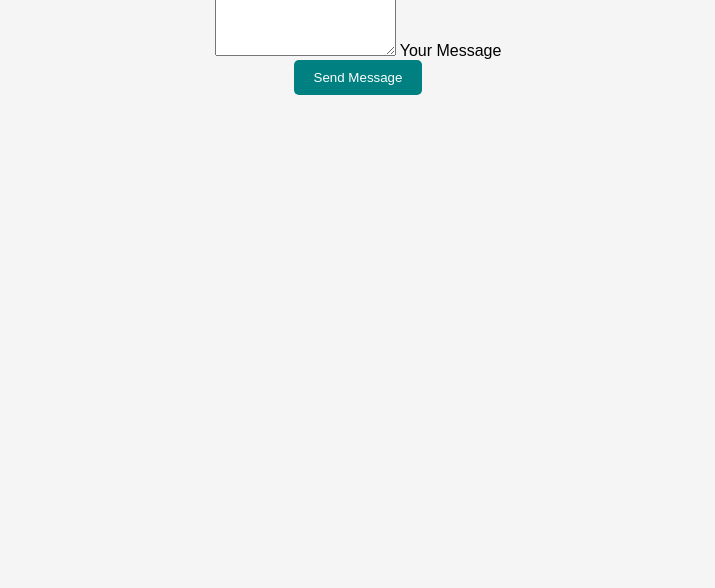
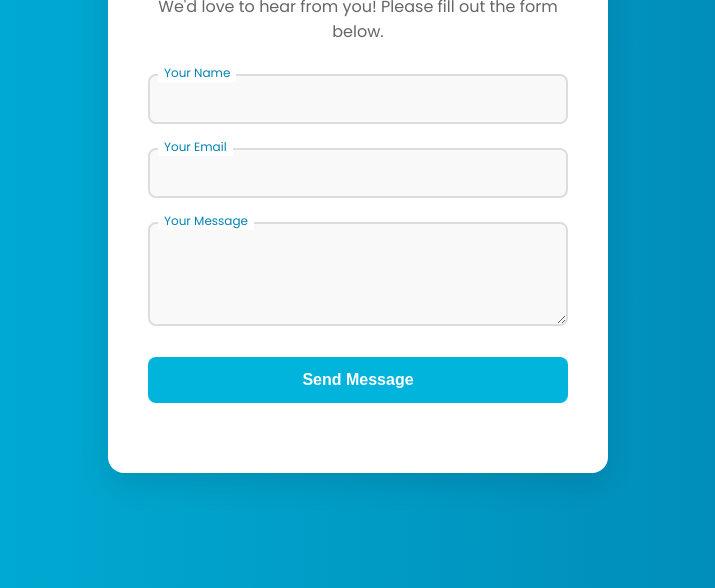
Before and after one commit to sonicthealpha/my-website, a plain HTML site: page index.html in a window 1280 px wide. Shown: the part 212-800 px from the top of the page, without its empty margins (282-997 px from the left). Drawn offline with Linux system fonts and the light colour scheme.

Commit message:
Update style.css

```diff
--- a/style.css
+++ b/style.css
@@ -1,23 +1,113 @@
-body {
-  font-family: Arial, sans-serif;
-  text-align: center;
-  padding: 50px;
-  background-color: #f5f5f5;
+/* Reset and Base */
+* {
+  margin: 0;
+  padding: 0;
+  box-sizing: border-box;
 }
 
-h1 {
+body {
+  font-family: 'Poppins', sans-serif;
+  background: linear-gradient(to right, #00b4db, #0083b0);
+  min-height: 100vh;
+  display: flex;
+  align-items: center;
+  justify-content: center;
+}
+
+.contact-container {
+  width: 90%;
+  max-width: 500px;
+  background: #ffffff;
+  padding: 40px;
+  border-radius: 16px;
+  box-shadow: 0 12px 30px rgba(0, 0, 0, 0.1);
+  animation: fadeIn 0.6s ease-in-out;
+}
+
+@keyframes fadeIn {
+  from { opacity: 0; transform: translateY(20px); }
+  to { opacity: 1; transform: translateY(0); }
+}
+
+.form-box h2 {
+  font-size: 28px;
+  font-weight: 600;
   color: #333;
+  margin-bottom: 8px;
+  text-align: center;
+}
+
+.form-box p {
+  text-align: center;
+  color: #666;
+  margin-bottom: 30px;
+}
+
+.input-group {
+  position: relative;
+  margin-bottom: 24px;
+}
+
+.input-group input,
+.input-group textarea {
+  width: 100%;
+  padding: 14px;
+  border: 2px solid #ddd;
+  border-radius: 8px;
+  outline: none;
+  transition: 0.3s;
+  font-size: 16px;
+  background: #f9f9f9;
+}
+
+.input-group input:focus,
+.input-group textarea:focus {
+  border-color: #00b4db;
+  background: #fff;
+}
+
+.input-group label {
+  position: absolute;
+  top: 14px;
+  left: 14px;
+  color: #aaa;
+  font-size: 14px;
+  transition: 0.3s ease;
+  pointer-events: none;
+}
+
+.input-group input:focus + label,
+.input-group input:not(:placeholder-shown) + label,
+.input-group textarea:focus + label,
+.input-group textarea:not(:placeholder-shown) + label {
+  top: -10px;
+  left: 10px;
+  background: #fff;
+  padding: 0 6px;
+  color: #0083b0;
+  font-size: 12px;
 }
 
 button {
-  padding: 10px 20px;
-  background-color: teal;
+  width: 100%;
+  padding: 14px;
+  background: #00b4db;
   color: white;
   border: none;
+  border-radius: 8px;
+  font-size: 16px;
+  font-weight: 600;
   cursor: pointer;
-  border-radius: 5px;
+  transition: background 0.3s ease;
 }
 
 button:hover {
-  background-color: darkcyan;
+  background: #0083b0;
 }
+
+#status {
+  margin-top: 16px;
+  text-align: center;
+  font-size: 15px;
+  font-weight: 500;
+}
```
